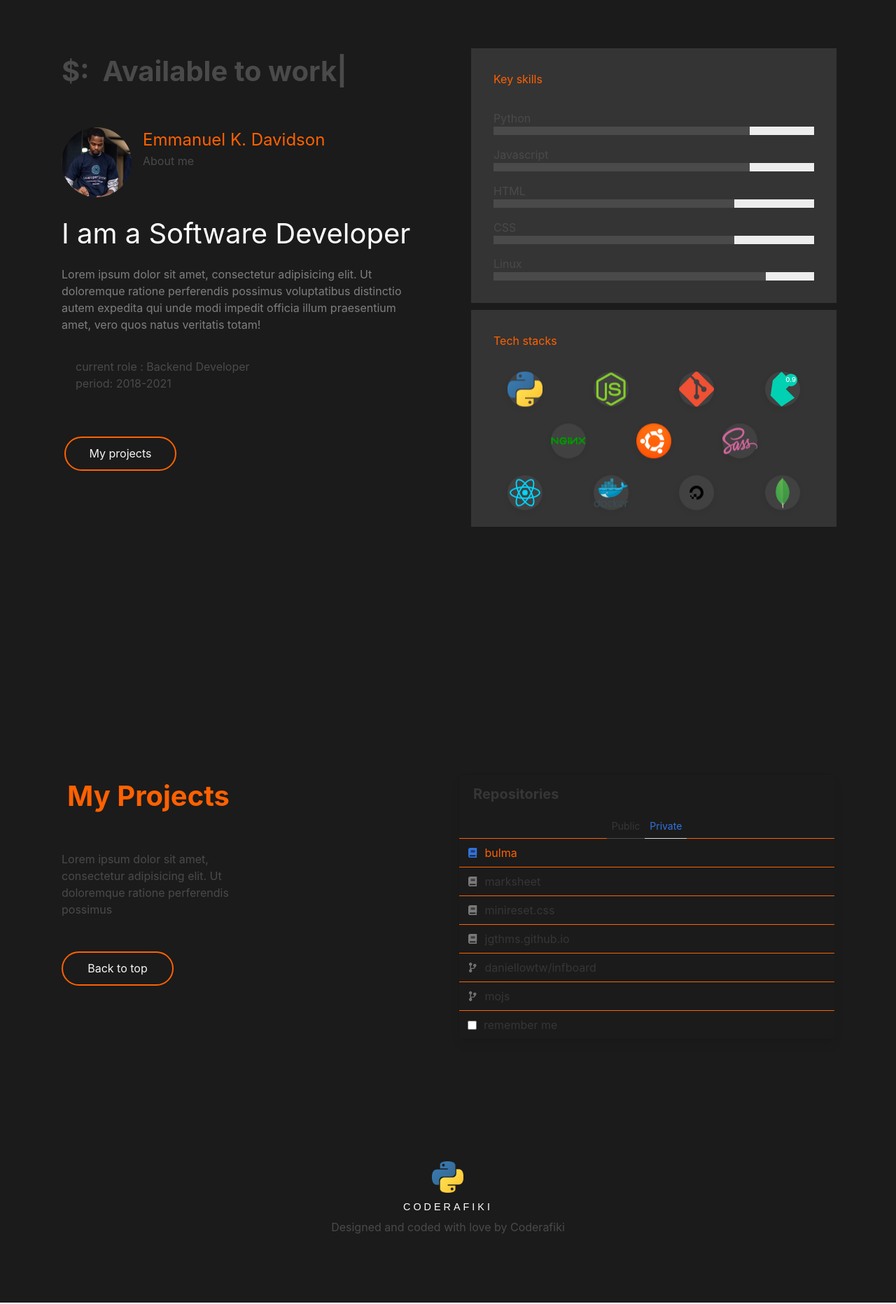
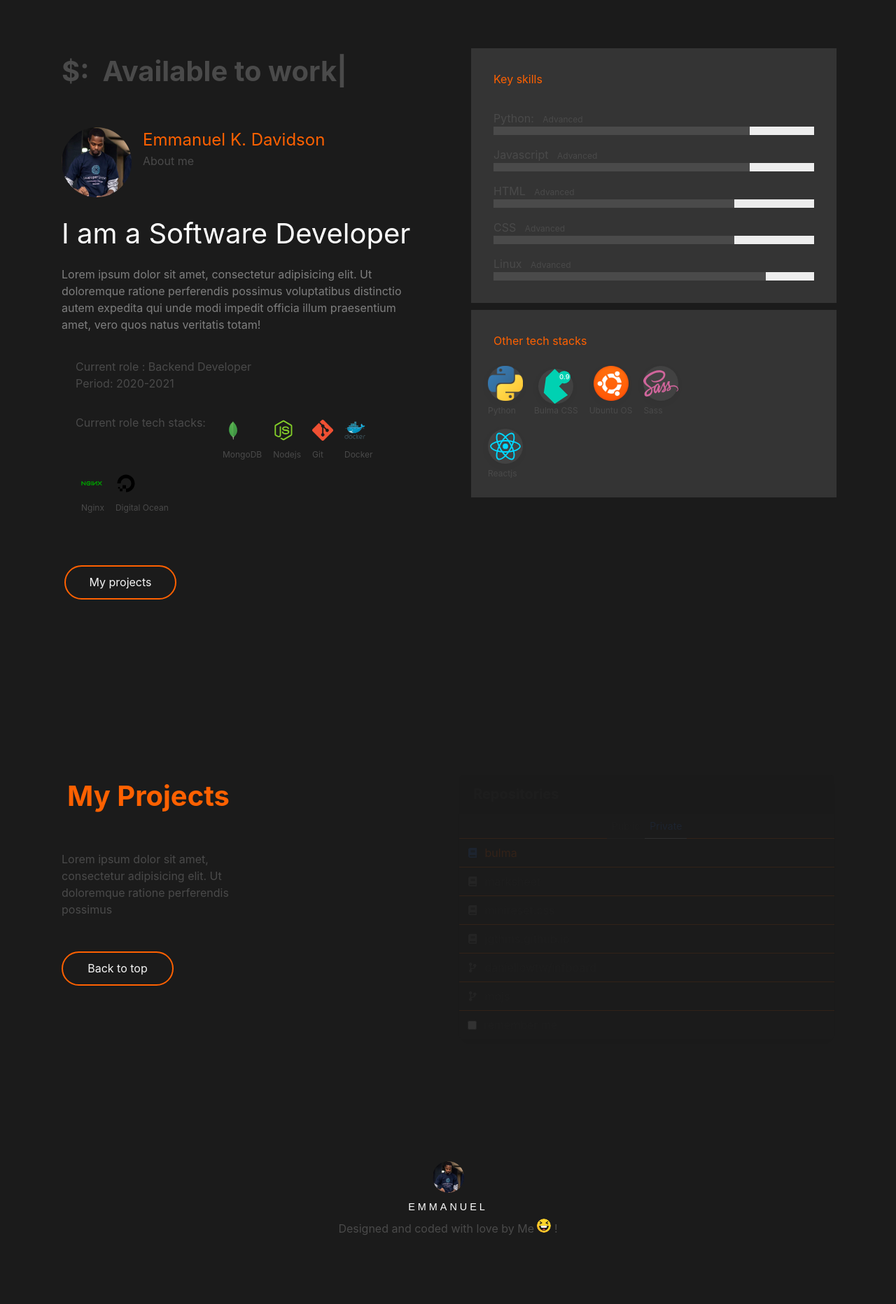
Before and after one commit to FAenX/faenx.github.io, a Jekyll site: the page built from index.html, in a window 1280 px wide. Shown: the whole page at 70% size. Built offline with Jekyll 4.4.1, drawn with Linux system fonts in a browser that asks for light colours; nearby versions of some CDN libraries.

Commit message:
finishing-up

```diff
--- /dev/null
+++ b/_includes/current-role-tech-stacks.html
@@ -0,0 +1,54 @@
+<div class="container role">
+
+    <div class="is-flex is-flex-direction-row  is-flex-wrap-wrap">
+        <span class="mr-4">
+            Current role tech stacks:
+        </span>
+        <div class="p-2">
+            <div class="">
+                <img src="{{ site.baseurl }}/assets/images/brands/mongo.svg"/>
+                <br>
+                <span class="is-size-7">MongoDB</span>
+            </div>
+        </div>
+        <!--  -->
+        <div class="p-2">
+            <div class="">
+                <img src="{{ site.baseurl }}/assets/images/brands/node.svg"/>
+                <br>
+                <span class="is-size-7">Nodejs</span>
+            </div>
+        </div>
+        <!--  -->
+        <div class="">
+            <div class="p-2">
+                <img src="{{ site.baseurl }}/assets/images/brands/git.png"/>
+                <br>
+                <span class="is-size-7">Git</span>
+            </div>
+        </div>
+        <div class="">
+            <div class="p-2">
+                <img src="{{ site.baseurl }}/assets/images/brands/docker.svg"/>
+                <br>
+                <span class="is-size-7">Docker</span>
+            </div>
+        </div>
+        <div class="">
+            <div class="p-2">
+                <img src="{{ site.baseurl }}/assets/images/brands/nginx.svg"/>
+                <br>
+                <span class="is-size-7">Nginx</span>
+            </div>
+        </div>
+        <div class="">
+            <div class="p-2">
+                <img src="{{ site.baseurl }}/assets/images/brands/digital_ocean.svg"/>
+                <br>
+                <span class="is-size-7">Digital Ocean</span>
+            </div>
+        </div>
+
+    </div>
+
+</div>
--- a/_includes/footer.html
+++ b/_includes/footer.html
@@ -2,12 +2,14 @@
     <div class="container">
         <div class="footer-flex">
             <div class="coderafiki">
-                <img class="logo" src='{{ site.baseurl }}/assets/images/brands/python.png'/>
-                <span class="logo-text">Coderafiki</span>
+                <img class="logo" src='{{ site.baseurl }}/assets/images/profile-image.jpeg'/>
+                <span class="logo-text">Emmanuel</span>
             </div>
             <div class="ninja">
                 <div class="made-by">
-                    Designed and coded with love by Coderafiki
+                    Designed and coded with love by Me <span>
+                        <img src='{{ site.baseurl }}/assets/images/emoji/happy-emoji.svg'/>
+                    </span>!
                 </div>
             </div>
         </div>
--- a/_includes/index.html
+++ b/_includes/index.html
@@ -41,8 +41,11 @@
 					</div>
 					<div class="column">
 						<div class="p-4">
-							<div>current role : Backend Developer</div>
-							<div> period: 2018-2021 </div>
+							<div>Current role : Backend Developer</div>
+							<div>Period: 2020-2021 </div>
+						</div>
+						<div class="p-4">
+								{%- include current-role-tech-stacks.html -%}
 						</div>
 						<a class="button animate__animated animate__bounce text-right is-rounded btn-banner mt-6 has-text-white-ter">
 							My projects
--- a/_includes/skills.html
+++ b/_includes/skills.html
@@ -6,14 +6,17 @@
         <div class="p-4">
             <div>
                 <span class="mt-4">
-                    Python
+                    Python:
+                    <span class="pl-2 is-size-7">Advanced</span>
                 </span>
+                <br>
                 <progress class="progress is-small" value="80" max="100">15%</progress>
 
             </div>
             <div class="mt-4">
                 <span class="mt-4">
                     Javascript
+                    <span class="pl-2 is-size-7">Advanced</span>
                 </span>
                 <progress class="progress is-small"  value="80" max="100">15%</progress>
             </div>
@@ -21,6 +24,7 @@
             <div class="mt-4">
                 <span class="mt-4">
                     HTML
+                    <span class="pl-2 is-size-7">Advanced</span>
                 </span>
                 <progress class="progress is-small"  value="75" max="100">15%</progress>
             </div>
@@ -28,6 +32,7 @@
             <div class="mt-4">
                 <span class="mt-4">
                     CSS
+                    <span class="pl-2 is-size-7">Advanced</span>
                 </span>
                 <progress class="progress is-small"  value="75" max="100">15%</progress>
             </div>
@@ -35,6 +40,7 @@
             <div class="mt-4">
                 <span class="mt-4">
                     Linux
+                    <span class="pl-2  is-size-7">Advanced</span>
                 </span>
                 <progress class="progress is-small"  value="85" max="100">15%</progress>
             </div>
@@ -46,7 +52,7 @@
 
     <div class="column is-size-8 p-4 personal-info">
         <div class="is-orange p-4">
-            Tech stacks
+            Other tech stacks
         </div>
         <div>
             {%- include tech-stacks.html -%}
--- a/_includes/tech-stacks.html
+++ b/_includes/tech-stacks.html
@@ -1,78 +1,50 @@
 <div class="container">
     <div class="content-wrapper">
-        <div class="is-flex is-flex-flow-row is-justify-content-center is-flex-wrap-wrap has-text-centered">
-            <div class="column is-3">
-                <div class="ball levitate has-delay-1">
+        <div class="is-flex is-flex-direction-row  is-flex-wrap-wrap">
+            <div class="m-2">
+                <div class="ball">
                     <img src="{{ site.baseurl }}/assets/images/brands/python.png"/>
                 </div>
+                <span class="is-size-7">Python</span>
             </div>
             <!--  -->
-            <div class="column is-3">
-                <div class="ball levitate has-delay-1">
-                    <img src="{{ site.baseurl }}/assets/images/brands/node.svg"/>
-                </div>
-            </div>
-            <!--  -->
-            <div class="column is-3">
-                <div class="ball levitate has-delay-2">
-                    <img src="{{ site.baseurl }}/assets/images/brands/git.png"/>
-                </div>
-            </div>
-            <div class="column is-3">
+
+            <div class="m-2">
                 <div class="ball levitate has-version">
                     <img src="{{ site.baseurl }}/assets/images/brands/bulma.svg"/>
                     <div class="v-indicator">
                         0.9
                     </div>
                 </div>
-            </div>
-            <!--  -->
-            <div class="column is-3">
-                <div class="ball levitate has-delay-1">
-                    <img src="{{ site.baseurl }}/assets/images/brands/nginx.svg"/>
-                </div>
-            </div>
-            <!--  -->
-            <div class="column is-3">
-                <div class="ball levitate has-delay-4">
-                    <img src="{{ site.baseurl }}/assets/images/brands/ubuntu.png"/>
-                </div>
+                <span class="is-size-7">Bulma CSS</span>
             </div>
 
             <!--  -->
-            <div class="column is-3">
-                <div class="ball levitate has-delay-1">
+            <div class="m-2">
+                <div class="ball">
+                    <img src="{{ site.baseurl }}/assets/images/brands/ubuntu.png"/>
+                </div>
+                <span class="is-size-7">Ubuntu OS</span>
+            </div>
+
+            <!--  -->
+            <div class="m-2">
+                <div class="ball">
                     <img src="{{ site.baseurl }}/assets/images/brands/sass.svg"/>
                 </div>
+                <span class="is-size-7">Sass</span>
             </div>
 
         </div>
 
-        <div class="is-flex is-flex-flow-row is-justify-content-center is-flex-wrap-wrap has-text-centered">
-            <div class="column is-3">
-                <div class="ball levitate has-delay-1">
+        <div class="is-flex is-flex-direction-row is-flex-wrap-wrap">
+            <div class="m-2">
+                <div class="ball">
                     <img src="{{ site.baseurl }}/assets/images/brands/react.svg"/>
                 </div>
+                <span class="is-size-7">Reactjs</span>
             </div>
             <!--  -->
-            <div class="column is-3">
-                <div class="ball levitate has-delay-1">
-                    <img src="{{ site.baseurl }}/assets/images/brands/docker.svg"/>
-                </div>
-            </div>
-            <!--  -->
-            <div class="column is-3">
-                <div class="ball levitate has-delay-2">
-                    <img src="{{ site.baseurl }}/assets/images/brands/digital_ocean.svg"/>
-                </div>
-            </div>
-            <div class="column is-3">
-                <div class="ball levitate">
-                    <img src="{{ site.baseurl }}/assets/images/brands/mongo.svg"/>
-                </div>
-            </div>
-            <!--  -->
-
 
         </div>
     </div>
--- a/assets/scss/main.scss
+++ b/assets/scss/main.scss
@@ -152,3 +152,28 @@ section {
     flex-flow: column;
     padding: 5px 0;
 }
+
+.role {
+    img {
+        height: 30px;
+        width: 30px;
+    }
+}
+
+.panel {
+    opacity: 0.1;
+}
+
+footer {
+    img{
+        border-radius: 50%;
+    }
+}
+
+
+.made-by{
+    img{
+        height: 20px;
+        width: 20px;
+    }
+}
```
Also changed, not shown: assets/images/emoji/happy-emoji.svg (added).
